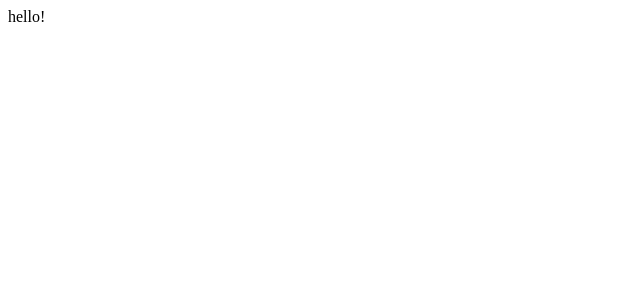
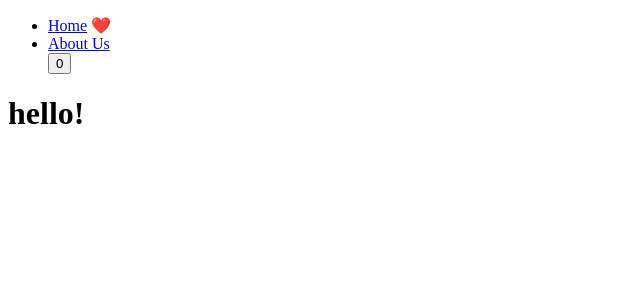
Before and after one commit to jobsicke7/nextnova, a Next.js app: page / in a window 1280 px wide. Shown: the top 300 px of the page, without its empty margins (0-640 px from the left). Built offline with nearby package versions, Linux system fonts and the light colour scheme.

Commit message:
12/24 #1

```diff
--- a/src/app/about-us/page.tsx
+++ b/src/app/about-us/page.tsx
@@ -1,4 +1,3 @@
-
 export default function Home() {
     return (
         <h1>
--- a/src/app/layout.tsx
+++ b/src/app/layout.tsx
@@ -1,3 +1,4 @@
+import Navigation from "@/components/navigation";
 import type { Metadata } from "next";
 
 export const metadata: Metadata = {
@@ -13,6 +14,7 @@ export default function RootLayout({
   return (
     <html lang="en">
       <body>
+        <Navigation />
         {children}
       </body>
     </html>
--- a/src/app/page.tsx
+++ b/src/app/page.tsx
@@ -1,8 +1,8 @@
 
 export default function Home() {
   return (
-    <div>
+    <h1>
       hello!
-    </div>
+    </h1>
   );
 }
--- /dev/null
+++ b/src/components/navigation.tsx
@@ -0,0 +1,23 @@
+"use client"
+
+import Link from "next/link";
+import { usePathname } from "next/navigation";
+import { useState } from "react";
+
+export default function Navigation() {
+    const [count, setCount] = useState(0);
+    const path = usePathname();
+    return (
+        <nav>
+            <ul>
+                <li>
+                    <Link href="/">Home</Link> {path === "/" ? "❤️" : ""}
+                </li>
+                <li>
+                    <Link href="/about-us">About Us</Link> {path === "/about-us" ? "❤️" : ""}
+                </li>
+                <button onClick={() => setCount(count + 1)}>{count}</button>
+            </ul>
+        </nav>
+    );
+}
```
Also changed, not shown: src/app/about-us/layout.tsx (added, +13 -0 lines).
